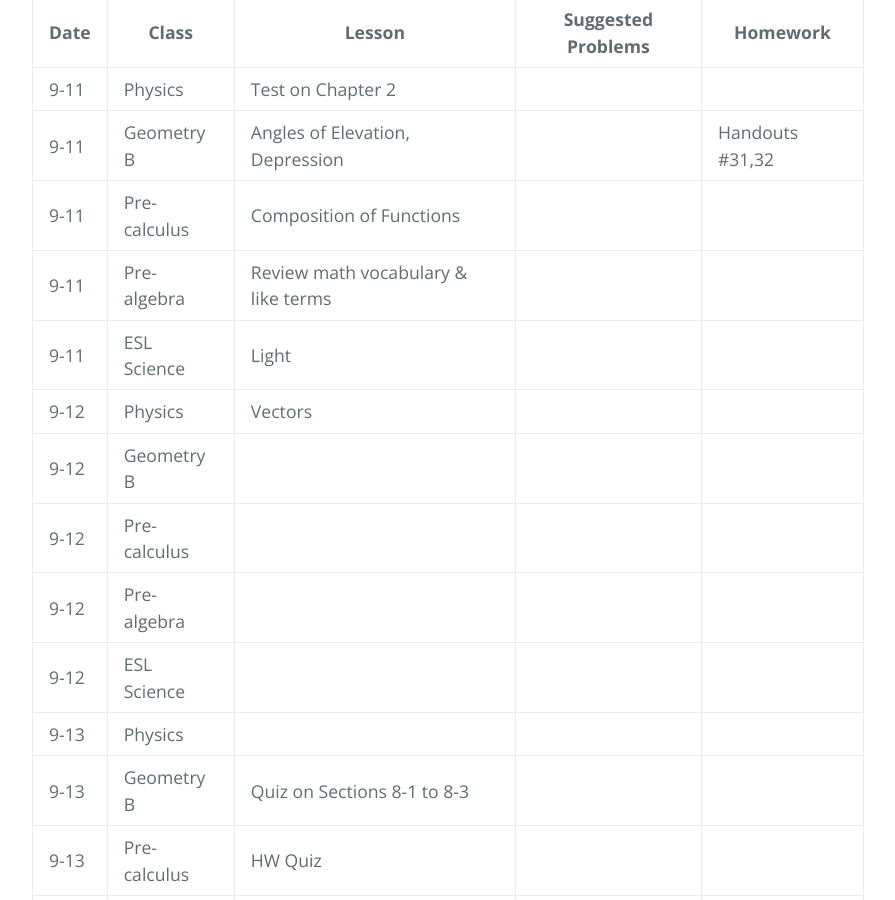
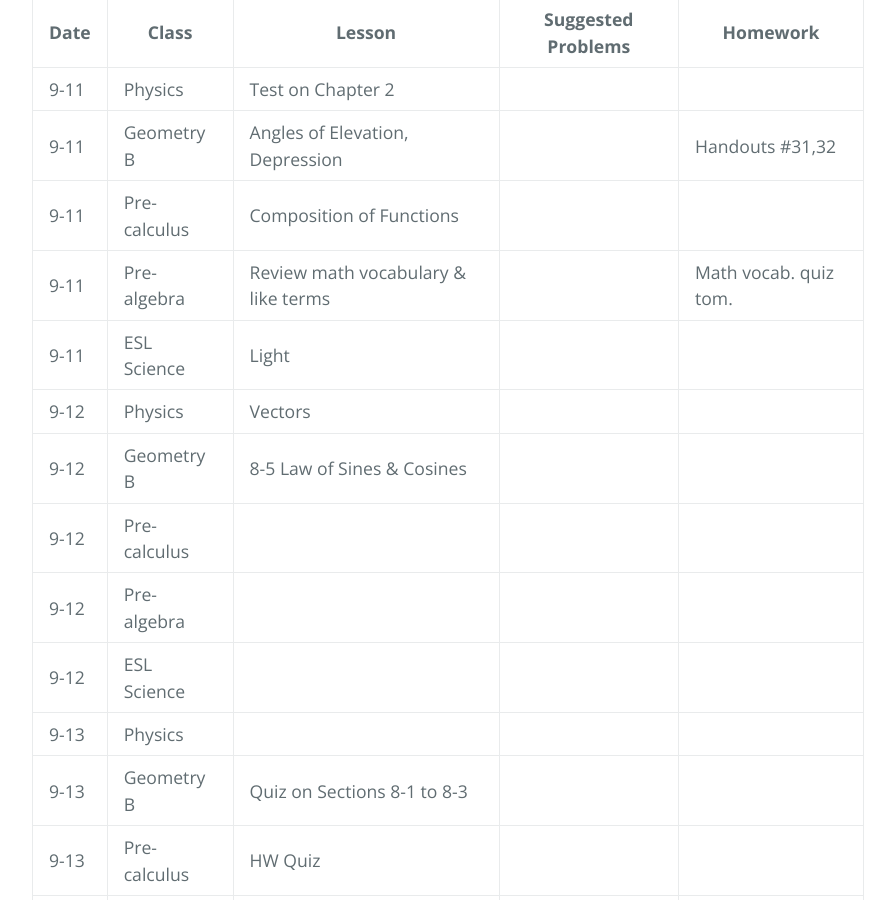
Before and after one commit to gpayoo/gpayoo, a Jekyll site: the page built from index.md, in a window 1280 px wide and 900 px high, scrolled down 571 px. Shown: the whole window, without its empty margins (192-1087 px from the left). Built offline with Jekyll 4.4.1, drawn with Linux system fonts in a browser that asks for light colours; our own code applies the rules of GitHub Pages for plain Markdown files.

Commit message:
Update index.md

```diff
--- a/index.md
+++ b/index.md
@@ -12,17 +12,17 @@ layout: default
 | 9-11 | Physics |  Test on Chapter 2| |
 | 9-11 | Geometry B | Angles of Elevation, Depression | |  Handouts #31,32|
 | 9-11 | Pre-calculus | Composition of Functions | |
-| 9-11 | Pre-algebra | Review math vocabulary & like terms| |
+| 9-11 | Pre-algebra | Review math vocabulary & like terms| | Math vocab. quiz tom.
 | 9-11 | ESL Science | Light |  |
 | 9-12 | Physics | Vectors  | |
-| 9-12 | Geometry B |  | | |
+| 9-12 | Geometry B | 8-5 Law of Sines & Cosines | | |
 | 9-12 | Pre-calculus |  | |
 | 9-12 | Pre-algebra | | |
 | 9-12 | ESL Science |  |  |
 | 9-13 | Physics |  | |
 | 9-13 | Geometry B | Quiz on Sections 8-1 to 8-3 | | |
 | 9-13 | Pre-calculus | HW Quiz  | |
-| 9-13 | Pre-algebra | | |
+| 9-13 | Pre-algebra |  | |
 | 9-13 | ESL Science |  |  |
 | 9-14 | Physics |  | |
 | 9-14 | Geometry B |  | | |
```
